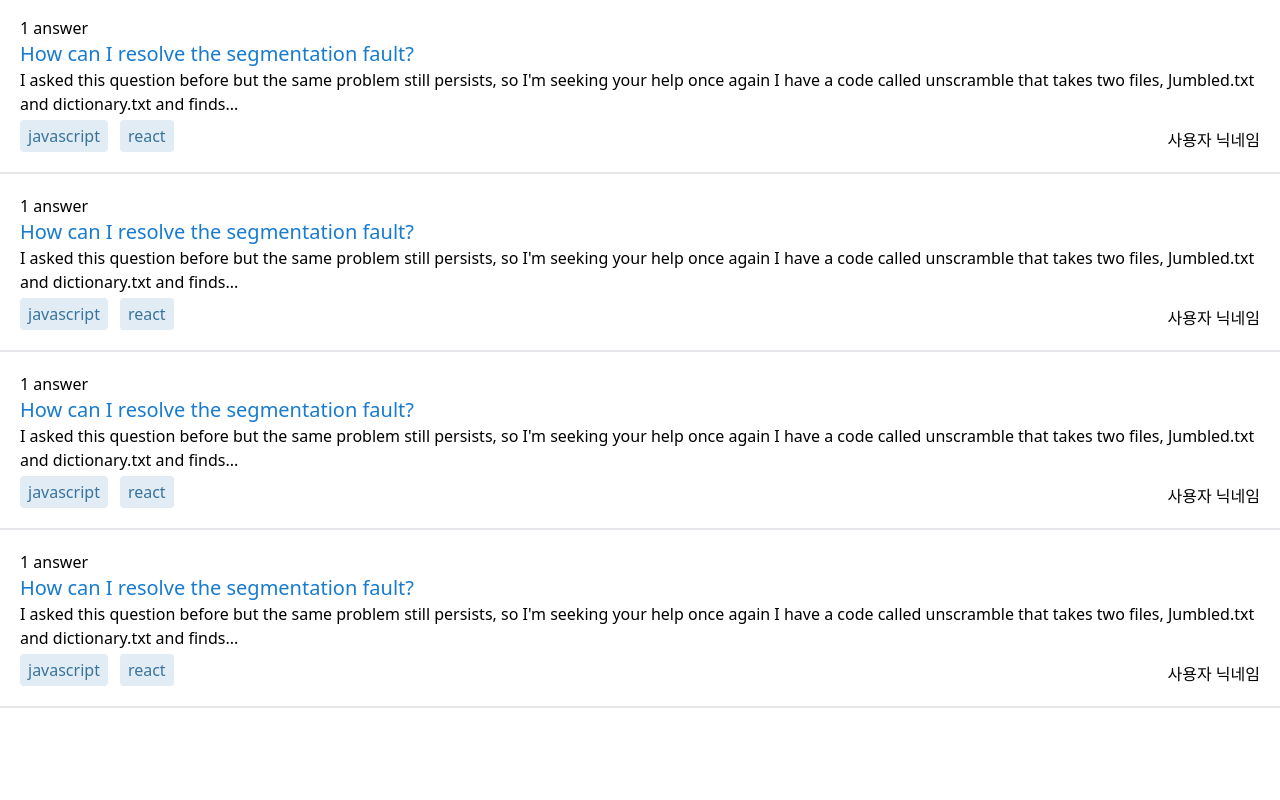
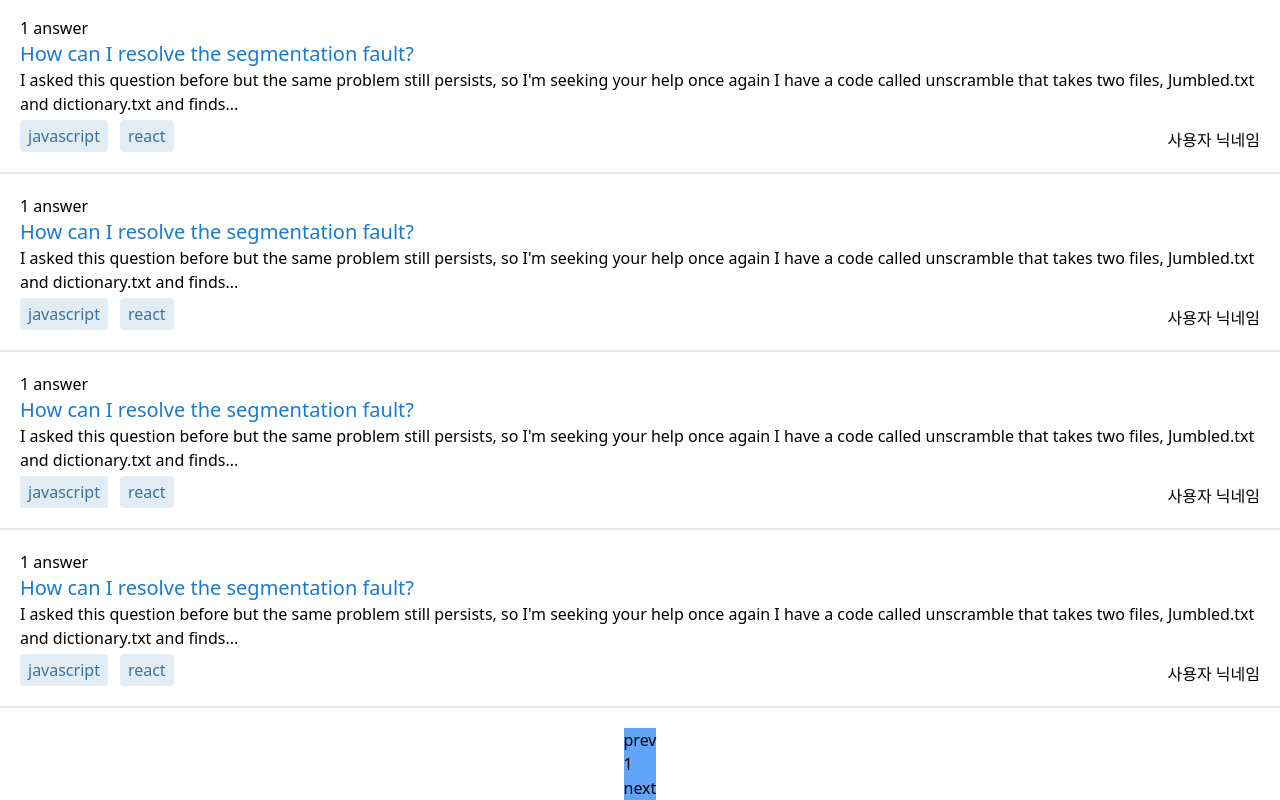
Before and after one commit to codestates-seb/seb42_pre_037, a React (Create React App) app in the folder client/: page / in a window 1280 px wide. Shown: the part 2132-2932 px from the top of the page. Before the commit the page ends 2840 px from the top, so only its background shows below. Built offline with nearby package versions, Linux system fonts and the light colour scheme; no server answers.

Commit message:
feat: paginate 적용

```diff
--- a/client/src/Pages/Questions.js
+++ b/client/src/Pages/Questions.js
@@ -1,6 +1,7 @@
 import { useEffect, useState } from 'react';
 import { BiFilter } from 'react-icons/bi';
 import axios from 'axios';
+import ReactPaginate from 'react-paginate';
 
 import QuestionsItem from '../Components/QuestionsItem';
 import Button from '../Components/UI/Button';
@@ -9,12 +10,18 @@ import dummyData from '../dummyData';
 function Questions() {
   const [questions, setQuestions] = useState(dummyData.data);
   const [totalQuestion, setTotalElements] = useState(dummyData.pageInfo);
+  // currentPage 초기값은 0으로 설정
+  const [currentPage, setCurrentPage] = useState(0);
+
+  const PER_PAGE = 10;
+  // page 갯수 계산
+  const pageCount = Math.ceil(totalQuestion.totalElements / PER_PAGE);
 
   useEffect(() => {
     const fetchQuestions = async () => {
       try {
         const response = await axios.get(
-          'http://test:8080/questions?page=1&size=10',
+          `http://test:8080/questions?page=${currentPage}&size=${PER_PAGE}`,
         );
         setQuestions(response.data);
         setTotalElements(response.pageInfo);
@@ -23,7 +30,12 @@ function Questions() {
       }
     };
     fetchQuestions();
-  }, []);
+  }, [currentPage]);
+  // currentPage가 변경될 때 마다 API호출을 한다.
+
+  const handlerPageClick = ({ selected }) => {
+    setCurrentPage(selected);
+  };
 
   return (
     <>
@@ -52,6 +64,21 @@ function Questions() {
           ))}
         </ul>
       </div>
+
+      {/* Pagination */}
+      <div className="flex justify-center pt-5">
+        <ReactPaginate
+          previousLabel="prev"
+          nextLabel="next"
+          breakLabel="..."
+          pageCount={pageCount}
+          marginPagesDisplayed={2}
+          pageRangeDisplayed={5}
+          onPageChange={handlerPageClick}
+          containerClassName="bg-blue-400"
+          activeClassName="bg-blue-400"
+        />
+      </div>
     </>
   );
 }
```
